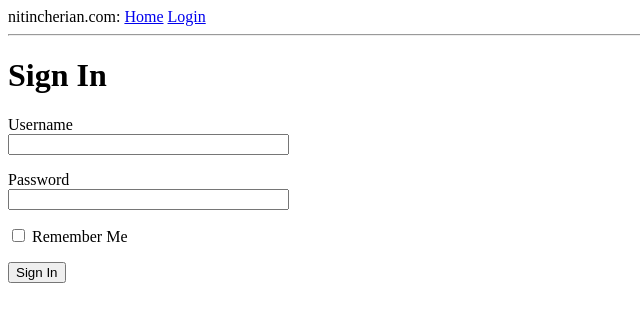
After one commit to nitin-cherian/personal_blog, a Flask app: page /login in a window 1280 px wide. The commit adds this page. Shown: the top 322 px of the page, without its empty margins (0-640 px from the left). Run offline with Flask 2, Linux system fonts and the light colour scheme.

Commit message:
Add web form for user login.

```diff
--- a/app/__init__.py
+++ b/app/__init__.py
@@ -5,8 +5,10 @@ __init__.py:  Exposes names that will be globally available to the application.
 
 from flask import Flask
 
+from config import Config
 
 app = Flask(__name__)
+app.config.from_object(Config)
 
 
 from app import routes
--- /dev/null
+++ b/app/forms.py
@@ -0,0 +1,10 @@
+from flask_wtf import FlaskForm
+from wtforms import StringField, PasswordField, BooleanField, SubmitField
+from wtforms.validators import DataRequired
+
+
+class LoginForm(FlaskForm):
+    username = StringField('Username', validators=[DataRequired()])
+    password = PasswordField('Password', validators=[DataRequired()])
+    remember_me = BooleanField('Remember Me')
+    submit = SubmitField('Sign In')
--- a/app/routes.py
+++ b/app/routes.py
@@ -2,9 +2,10 @@
 routes.py - All the view functions are defined here.
 
 """
-from flask import render_template
+from flask import render_template, flash, redirect, url_for
 
 from app import app
+from app.forms import LoginForm
 
 
 @app.route('/')
@@ -42,3 +43,12 @@ def home():
     ]
 
     return render_template('home.html', title='Home', posts=posts)
+
+
+@app.route('/login', methods=['GET', 'POST'])
+def login():
+    form = LoginForm()
+    if form.validate_on_submit():
+        flash('Login requested for {}, remember_me = {}'.format(form.username.data, form.remember_me.data))
+        return redirect(url_for('home'))
+    return render_template('login.html', title='Login', form=form)
--- a/app/templates/base.html
+++ b/app/templates/base.html
@@ -9,8 +9,20 @@
     {% endif %}
 </head>
 <body>
-    <div>nitincherian.com: <a href="/home">Home</a></div>
+    <div>nitincherian.com:
+        <a href="{{ url_for('home') }}">Home</a>
+        <a href="{{ url_for('login') }}">Login</a>
+    </div>
     <hr>
+    {% with messages = get_flashed_messages() %}
+    {% if messages %}
+    <ul>
+        {% for message in messages %}
+        <li>{{ message }}</li>
+        {% endfor %}
+    </ul>
+    {% endif %}
+    {% endwith %}
     {% block content %}{% endblock %}
 </body>
 </html>
--- /dev/null
+++ b/app/templates/login.html
@@ -0,0 +1,30 @@
+{% extends "base.html" %}
+
+
+{% block content %}
+
+    <h1>Sign In</h1>
+    <form action="" method="post">
+        {{ form.hidden_tag() }}
+        <p>
+            {{ form.username.label }}<br>
+            {{ form.username(size=32) }}<br>
+            {% for error in form.username.errors %}
+            <span style="color: red;">{{ error }}</span>
+            {% endfor %}
+        </p>
+
+        <p>
+            {{ form.password.label }}<br>
+            {{ form.password(size=32) }}<br>
+            {% for error in form.password.errors %}
+            <span style="color: red;">{{ error }}</span>
+            {% endfor %}
+        </p>
+
+        <p>{{ form.remember_me() }} {{ form.remember_me.label }}</p>
+
+        <p>{{ form.submit() }}</p>
+    </form>
+
+{% endblock %}
--- /dev/null
+++ b/config.py
@@ -0,0 +1,5 @@
+import os
+
+
+class Config:
+    SECRET_KEY = os.environ.get('SECRET_KEY') or 'you-will-never-guess'
```
